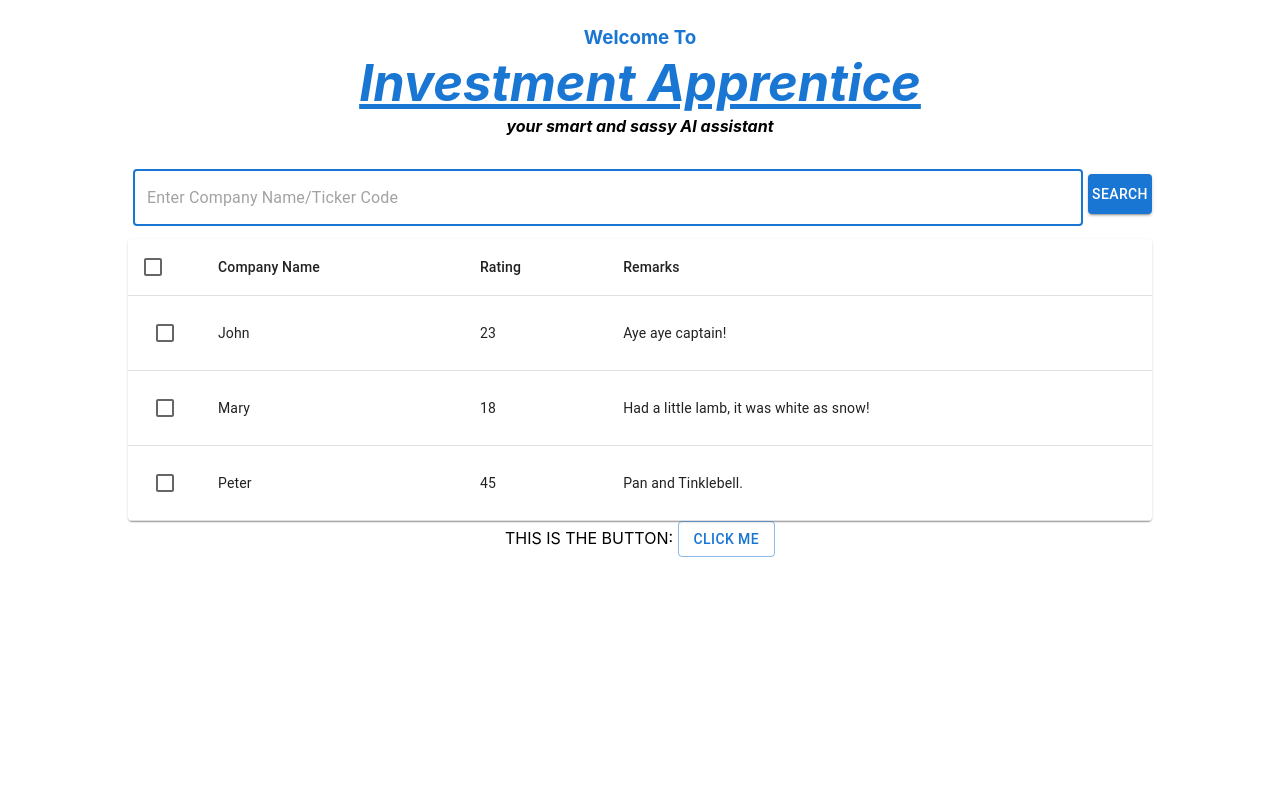
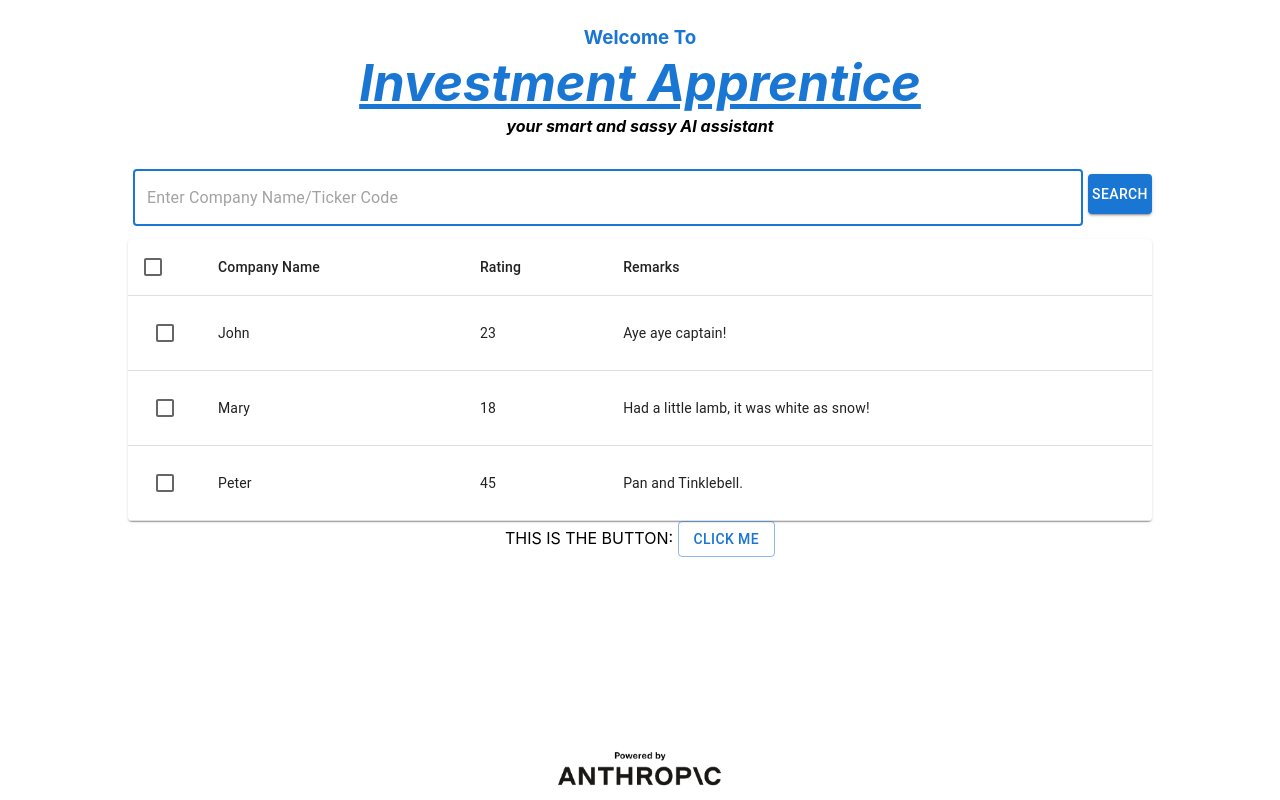
Before and after one commit to titim789/claude_hackathon, a React (Create React App) app in the folder webapp/: page / in a window 1280 px wide. Built offline with nearby package versions, Linux system fonts and the light colour scheme.

Commit message:
Added a footer with 'powered by Anthropic' fixed at the bottom

```diff
--- /dev/null
+++ b/webapp/src/components/Footer.css
@@ -0,0 +1,5 @@
+.footer{
+    position: fixed;
+    width: 100vw;
+    bottom: 0px;
+}
--- /dev/null
+++ b/webapp/src/components/Footer.js
@@ -0,0 +1,12 @@
+import powerByIcon from "../assets/images/powered_by_anthropic_transparent.png"
+import "./Footer.css"
+
+const Footer = () => {
+    return (
+        <div className="footer">
+            <img src={powerByIcon} style={{ width: "200px", height: "50px" }}/>
+        </div>
+    )
+}
+
+export default Footer
--- a/webapp/src/components/FrontPage.js
+++ b/webapp/src/components/FrontPage.js
@@ -3,6 +3,7 @@ import { useState } from 'react';
 import CustomSearchBar from './CustomSearchBar';
 import CustomTable from './CustomTable';
 import Header from './Header';
+import Footer from './Footer';
 
 const FrontPage = ({temp, setTemp}) => {
     const [toggle, setToggle] = useState(false)
@@ -32,6 +33,7 @@ const FrontPage = ({temp, setTemp}) => {
             THIS IS THE {temp}
             <Button onClick={handleClick} variant="outlined">
             Click Me</Button>
+            <Footer/>
         </div>
     )
 }
```
Also changed, not shown: webapp/src/assets/images/powered_by_anthropic.png (added), webapp/src/assets/images/powered_by_anthropic_transparent.png (added).
